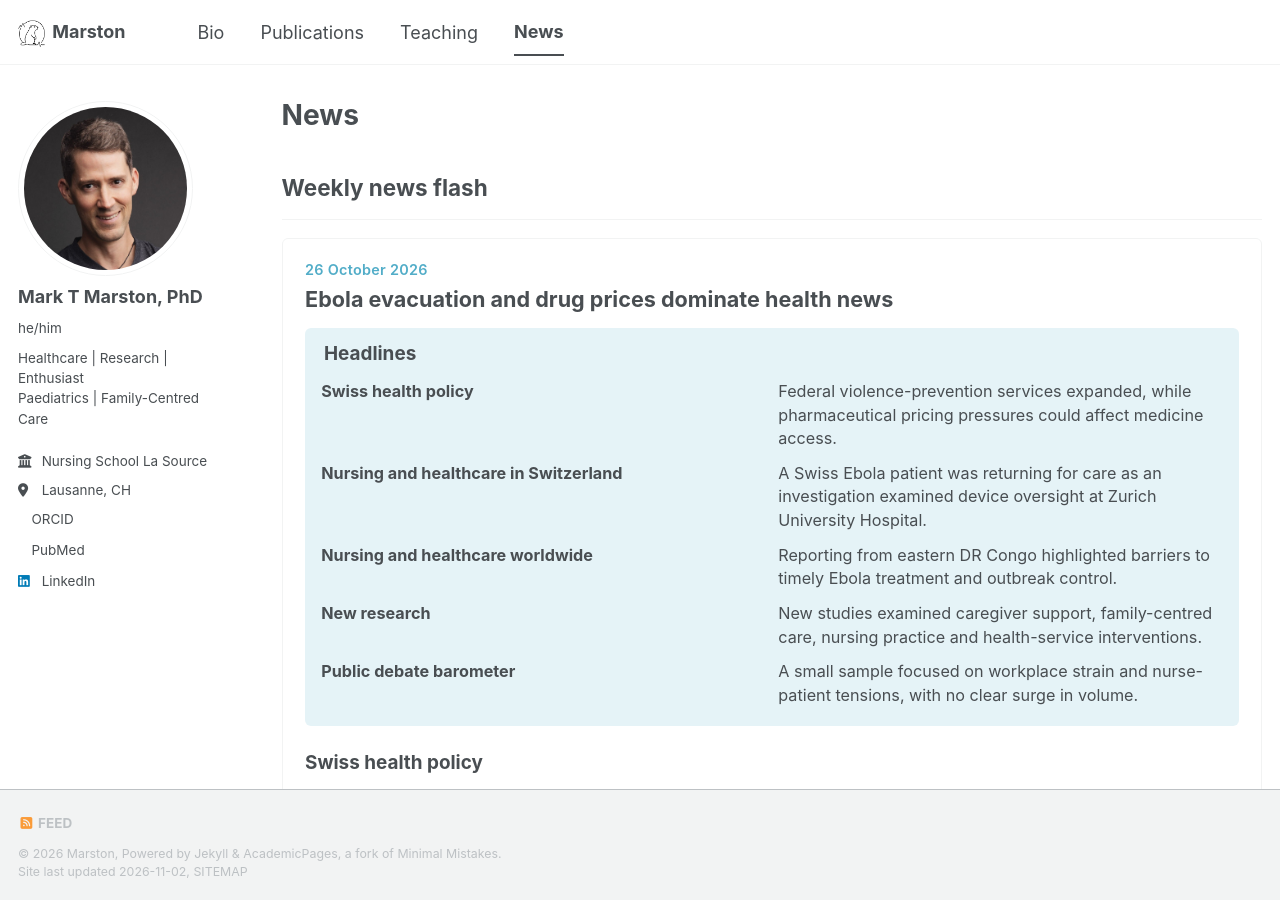
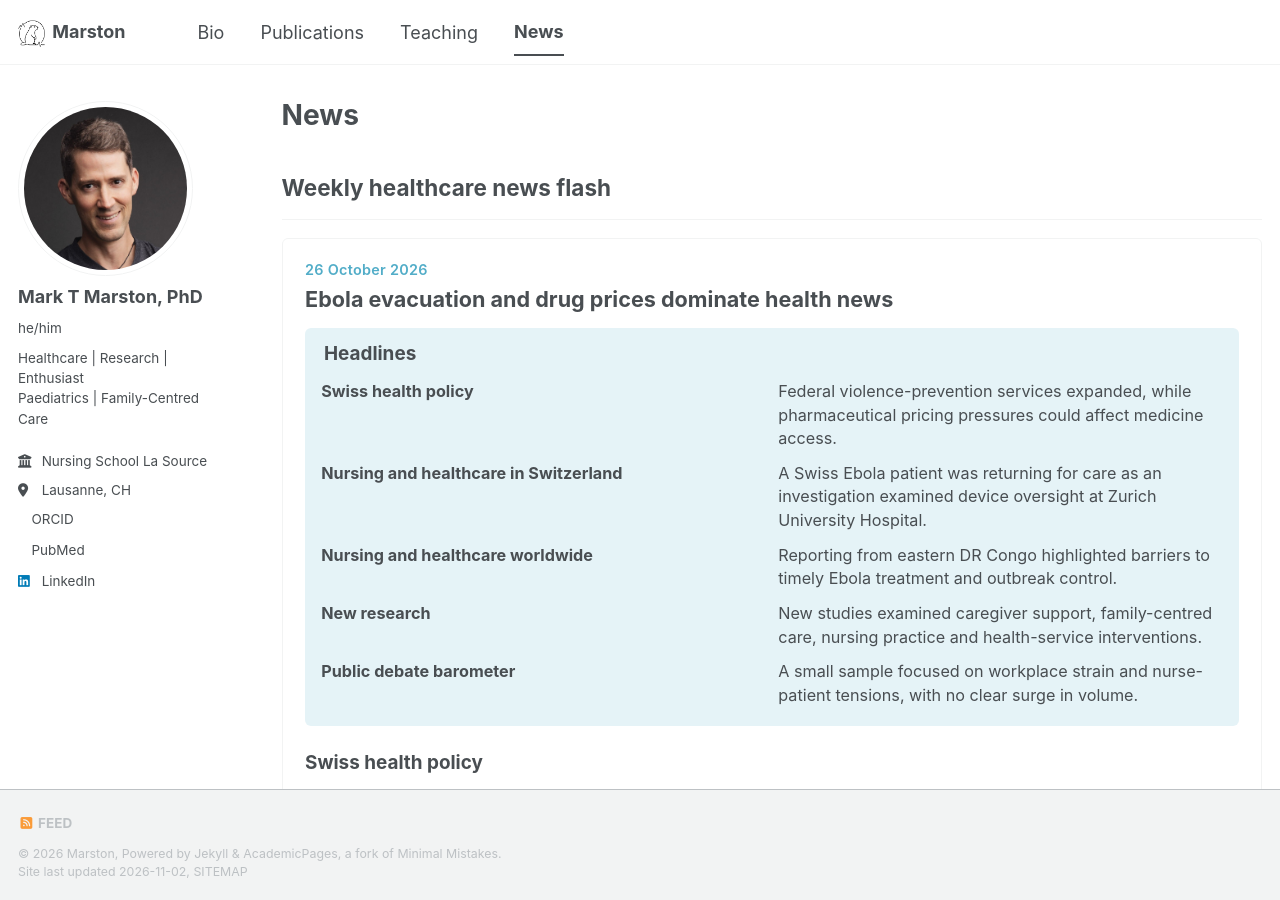
Before and after one commit to marstonRN/marston.github.io, a Jekyll site: the page built from _pages/events.html, in a window 1280 px wide and 900 px high. Built offline with Jekyll 4.4.1, drawn with Linux system fonts in a browser that asks for light colours; a style sheet for code colours, icons or effects is not loaded.

Commit message:
Change heading from 'Weekly news flash' to 'Weekly healthcare news flash'

```diff
--- a/_pages/events.html
+++ b/_pages/events.html
@@ -19,7 +19,7 @@ redirect_from:
 
 {% assign now_s = site.time | date: "%s" | plus: 0 %}
 
-<h2>Weekly news flash</h2><hr />
+<h2>Weekly healthcare news flash</h2><hr />
 {% assign nl_latest = site.newsletter | sort: "date" | reverse | first %}
 {% if nl_latest %}
 <div class="nl-issue">
```
